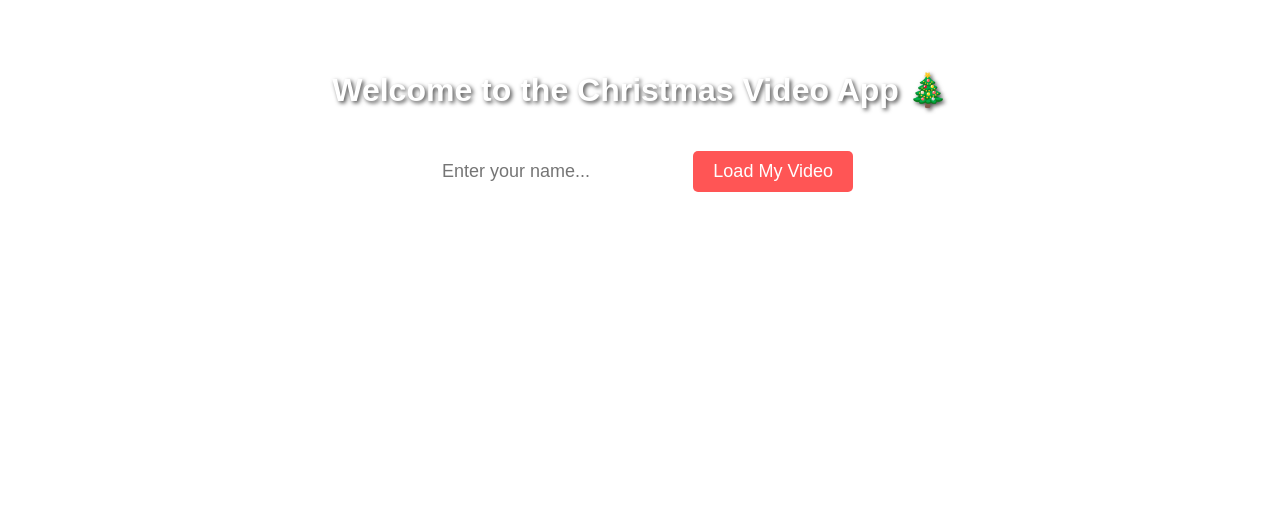
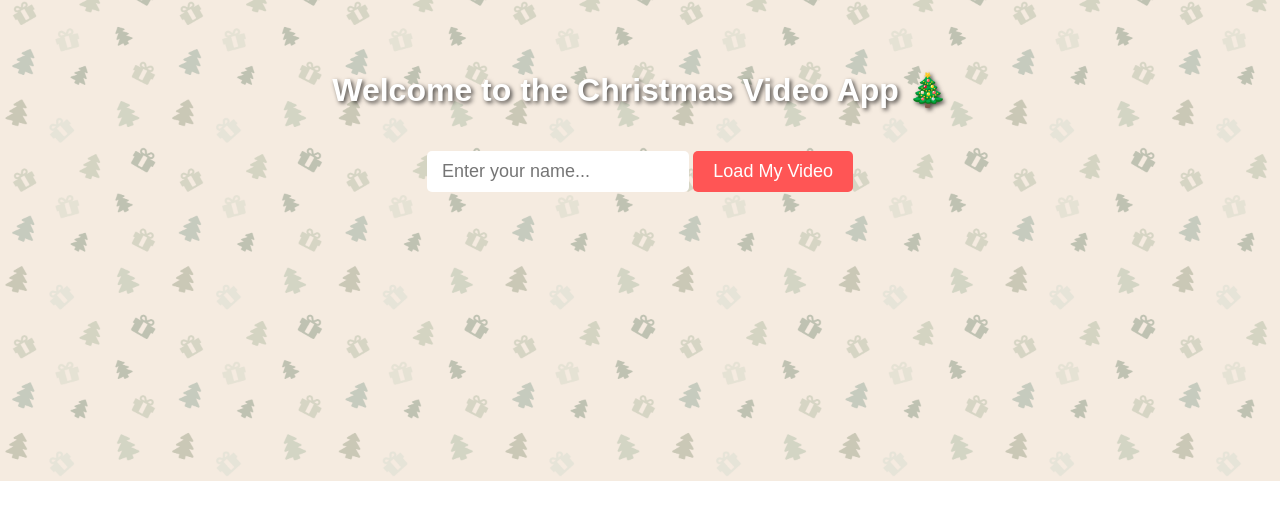
Before and after one commit to AVTpepper/christmas-project, a website: page public/index.html in a window 1280 px wide. Drawn offline with Linux system fonts and the light colour scheme.

```diff
--- a/public/css/styles.css
+++ b/public/css/styles.css
@@ -3,7 +3,7 @@
     margin: 0;
     padding: 0;
     font-family: Arial, sans-serif;
-    background-image: url('/images/tile-bg.jpg');
+    background-image: url('/images/tile-bg.png');
     background-size: cover;
     background-position: center;
     background-repeat: no-repeat;
```
Also changed, not shown: 1 other file.
